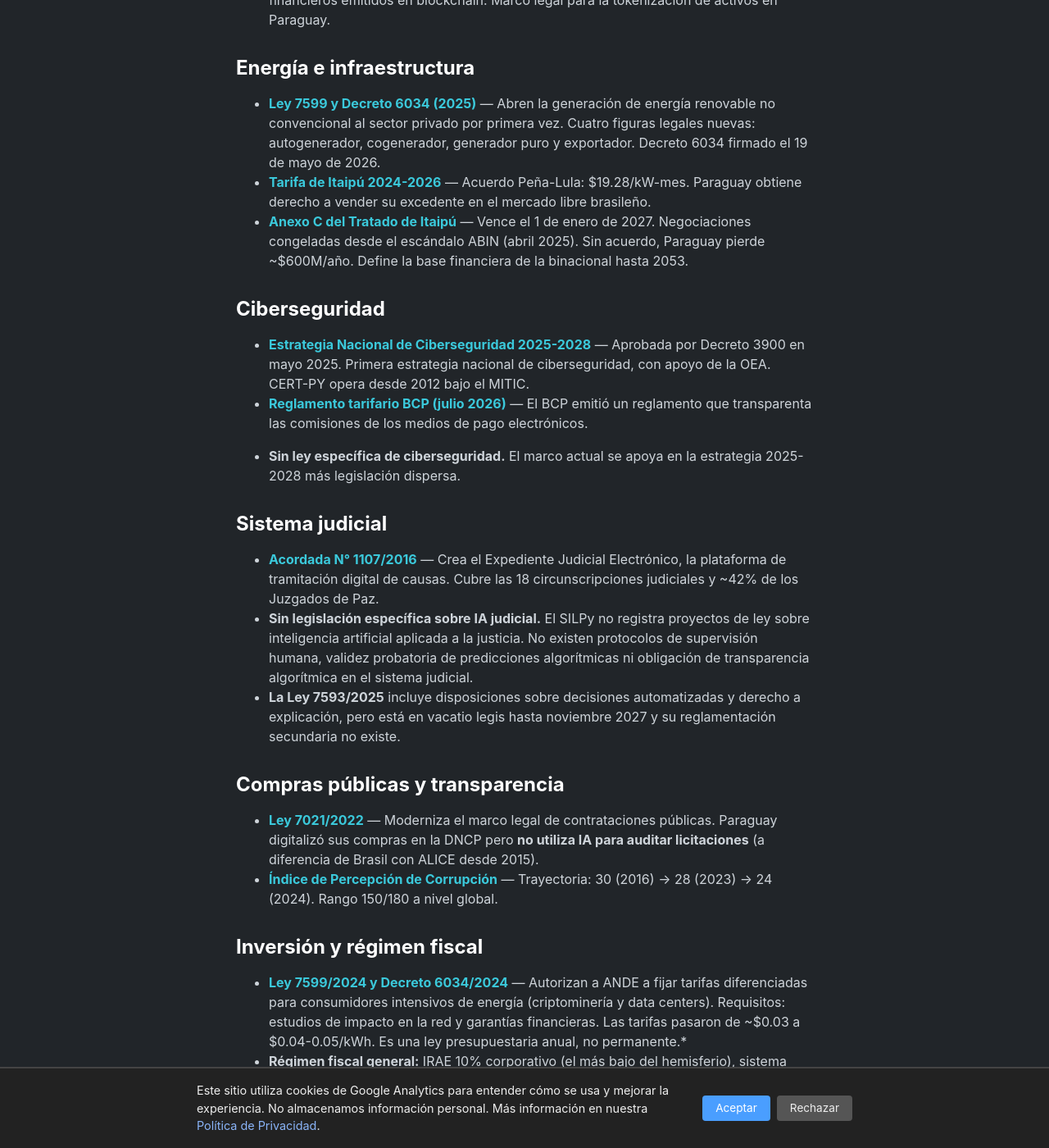
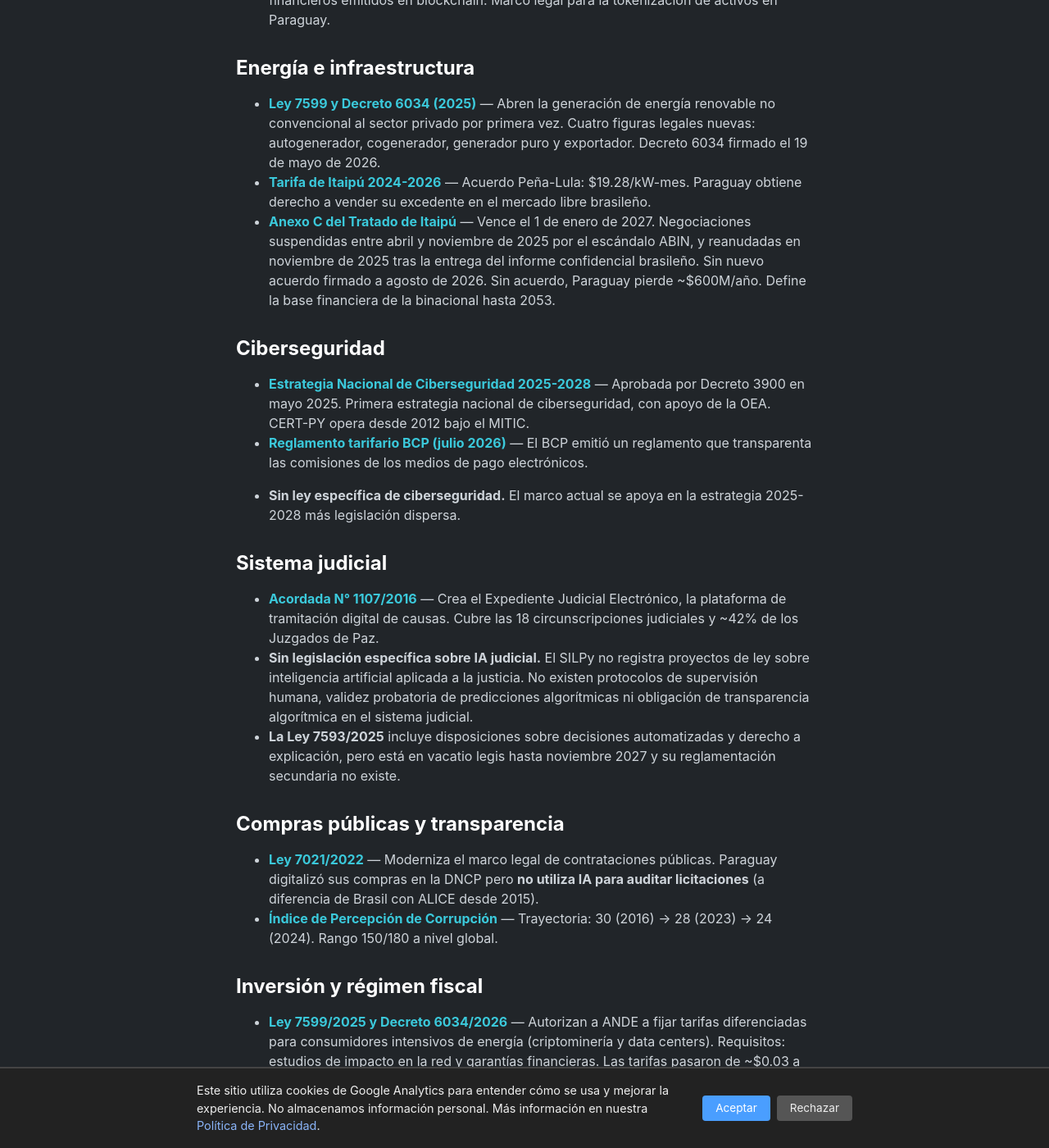
Before and after one commit to miravosqueinteresante/muchotexto.net, a Jekyll site: the page built from regulacion.markdown, in a window 1280 px wide and 1400 px high, scrolled down 983 px. Shown: the whole window at 82% size. Built offline with Jekyll 4.4.1, drawn with Linux system fonts in a browser that asks for light colours; some of the changed text lies outside the part shown.

Commit message:
corrige 3 errores en regulacion: anexo C no congelado, deuda 38%, ley 7599/2025

```diff
--- a/regulacion.markdown
+++ b/regulacion.markdown
@@ -27,7 +27,7 @@
 
 - **[Ley 7599 y Decreto 6034 (2025)](/articulos/2026/05/27/apertura-sector-electrico-privado-paraguay/)** — Abren la generación de energía renovable no convencional al sector privado por primera vez. Cuatro figuras legales nuevas: autogenerador, cogenerador, generador puro y exportador. Decreto 6034 firmado el 19 de mayo de 2026.
 - **[Tarifa de Itaipú 2024-2026](/articulos/2026/07/17/itaipu-2027-energia-paraguay/)** — Acuerdo Peña-Lula: $19.28/kW-mes. Paraguay obtiene derecho a vender su excedente en el mercado libre brasileño.
-- **[Anexo C del Tratado de Itaipú](/articulos/2026/07/17/itaipu-2027-energia-paraguay/)** — Vence el 1 de enero de 2027. Negociaciones congeladas desde el escándalo ABIN (abril 2025). Sin acuerdo, Paraguay pierde ~$600M/año. Define la base financiera de la binacional hasta 2053.
+- **[Anexo C del Tratado de Itaipú](/articulos/2026/07/17/itaipu-2027-energia-paraguay/)** — Vence el 1 de enero de 2027. Negociaciones suspendidas entre abril y noviembre de 2025 por el escándalo ABIN, y reanudadas en noviembre de 2025 tras la entrega del informe confidencial brasileño. Sin nuevo acuerdo firmado a agosto de 2026. Sin acuerdo, Paraguay pierde ~$600M/año. Define la base financiera de la binacional hasta 2053.
 
 ## Ciberseguridad
 
@@ -49,8 +49,8 @@
 
 ## Inversión y régimen fiscal
 
-- **[Ley 7599/2024 y Decreto 6034/2024](/articulos/2026/07/31/silicon-valley-cono-sur-paraguay/)** — Autorizan a ANDE a fijar tarifas diferenciadas para consumidores intensivos de energía (criptominería y data centers). Requisitos: estudios de impacto en la red y garantías financieras. Las tarifas pasaron de ~$0.03 a $0.04-0.05/kWh. Es una ley presupuestaria anual, no permanente.*
-- **Régimen fiscal general:** IRAE 10% corporativo (el más bajo del hemisferio), sistema territorial, deuda/PIB 19.5%, déficit 1.1%.
+- **[Ley 7599/2025 y Decreto 6034/2026](/articulos/2026/07/31/silicon-valley-cono-sur-paraguay/)** — Autorizan a ANDE a fijar tarifas diferenciadas para consumidores intensivos de energía (criptominería y data centers). Requisitos: estudios de impacto en la red y garantías financieras. Las tarifas pasaron de ~$0.03 a $0.04-0.05/kWh. Es una ley presupuestaria anual, no permanente.*
+- **Régimen fiscal general:** IRAE 10% corporativo (el más bajo del hemisferio), sistema territorial, deuda/PIB 38%, déficit 1.1%.
 
 ## Gobernanza binacional
 
@@ -81,5 +81,5 @@
 - **Estrategia Nacional de IA** — El MITIC realizó consulta pública en 2024. La UNESCO publicó el RAM Report (diagnóstico de preparación) en diciembre 2025. No hay documento oficial publicado aún.
 - **Ley de historia clínica electrónica** — Aprobada en Diputados (media sanción) en abril 2025. Bajo revisión del Senado.
 - **Reglamentación de la Ley 7593** — Debe estar lista antes de noviembre 2027. La autoridad de aplicación (Dirección General dentro del MITIC) aún no fue creada.
-- **Reforma del Anexo C de Itaipú** — Negociaciones suspendidas desde abril 2025. El reloj corre hacia el 1 de enero de 2027.
+- **Reforma del Anexo C de Itaipú** — Negociaciones suspendidas entre abril y noviembre de 2025, reanudadas en noviembre de 2025. Continúan activas sin nuevo acuerdo a agosto de 2026. El reloj corre hacia el 1 de enero de 2027.
 - **Ley integral de ciberseguridad** — No existe. La Estrategia 2025-2028 es el documento más cercano a una política de Estado en la materia.
```
